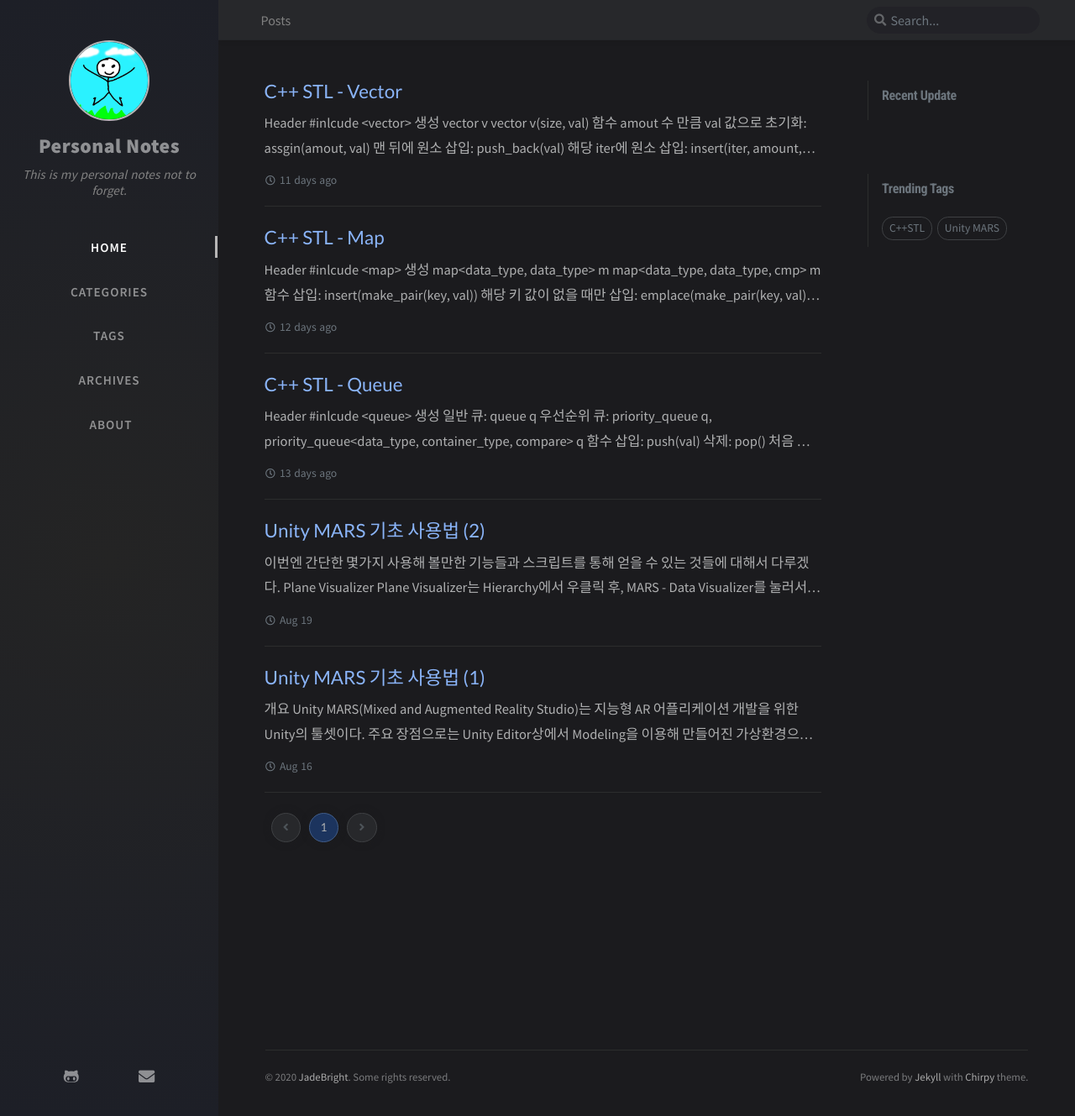
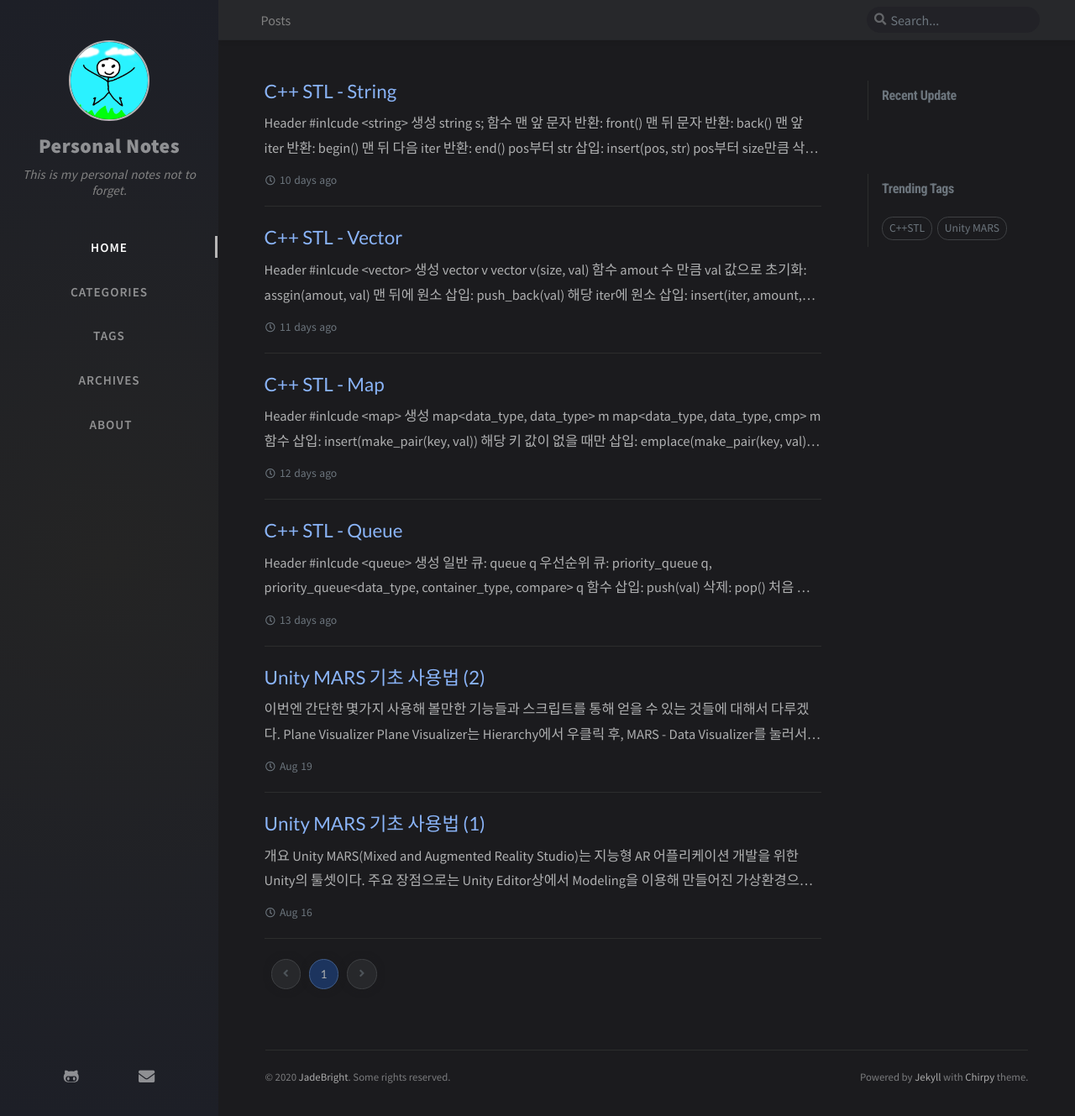
Before and after one commit to JadeBright/JadeBright.github.io, a Jekyll site: the page built from index.html, in a window 1280 px wide and 1330 px high. Shown: the whole window at 84% size. Built offline with Jekyll 4.4.1, drawn with Linux system fonts in a browser that asks for light colours; nearby versions of some CDN libraries; the list of posts is cut into pages by our own code; comment, search, counter and statistics services are not loaded.

Commit message:
update200926_0

````diff
--- a/_posts/2020-09-13-c++_stl_map.md
+++ b/_posts/2020-09-13-c++_stl_map.md
@@ -1,7 +1,7 @@
 ---
 title: C++ STL - Map
 author: Jade Bright
-date: 2020-09-13 20:10:00 +0900
+date: 2020-09-13 20:14:00 +0900
 categories: [C++]
 tags: [C++STL]
 ---
@@ -13,6 +13,7 @@
 ## 생성
 
 map<data_type, data_type> m
+
 map<data_type, data_type, cmp> m
 
 ## 함수
--- /dev/null
+++ b/_posts/2020-09-14-c++_stl_string.md
@@ -0,0 +1,86 @@
+---
+title: C++ STL - String
+author: Jade Bright
+date: 2020-09-15 21:16:00 +0900
+categories: [C++]
+tags: [C++STL]
+---
+
+## Header
+```c++
+#inlcude <string>
+```
+## 생성
+
+string s;
+
+## 함수
+
+맨 앞 문자 반환: front()
+
+맨 뒤 문자 반환: back()
+
+맨 앞 iter 반환: begin()
+
+맨 뒤 다음 iter 반환: end()
+
+pos부터 str 삽입: insert(pos, str)
+
+pos부터 size만큼 삭제: erase(pos, size)
+
+맨 뒤 삽입: push_back(character)
+
+맨 뒤 삭제: pop_back(character)
+
+크기 반환: size()
+
+길이 반환: length()
+
+메모리 크기 반환: capacity()
+
+size의 크기로 변환: resize(size, character) - 크기가 커질 때 나머지 공간을 character로 채움
+
+pos부터 str과 일치하는 문자열 찾아 위치 반환: find(str, pos)
+
+pos부터 size 크기만큼 반환: substr(pos, size)
+
+str과 바꾸기: swap(&str)
+
+비우기: clear()
+
+비어있는지 여부 확인: empty()
+
+## 예제
+```c++
+#include <string>
+#include <iostream>
+using namespace std;
+
+int main()
+{
+    string s = "examples";
+    cout << s.front() << " " << s.back() << endl;
+    cout << *s.begin() << " " << *(--s.end()) << endl;
+    s.insert(1, "1234");
+    cout << s << endl;
+    s.erase(1, 4);
+    cout << s << endl;
+    s.push_back('1');
+    cout << s << endl;
+    s.pop_back();
+    cout << s << endl;
+    cout << s.size() << " " << s.length() << " " << s.capacity() << endl;
+    s.resize(6);
+    cout << s << endl;
+    s.resize(8, '1');
+    cout << s << endl;
+    cout << s.substr(s.find("ex", 0), 2) << endl;
+    string tmp = "other";
+    s.swap(tmp);
+    cout << s << endl;
+    s.clear();
+    cout << s.empty() << endl;
+    return 0;
+}
+
+```
````
